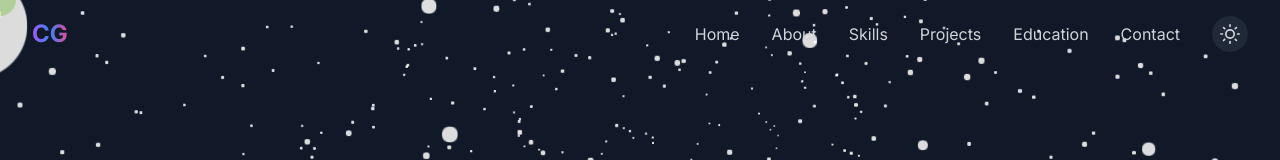
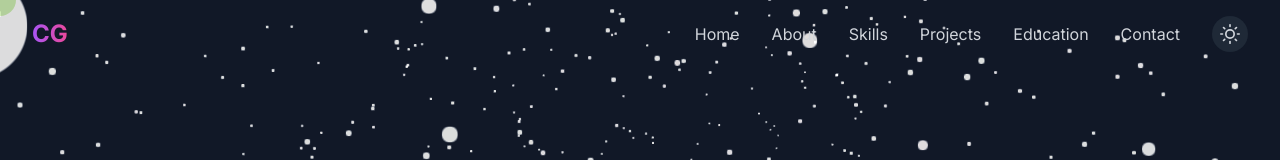
Before and after one commit to MrChami119/PF, a React (Vite) app in the folder chamika-portfolio/: page / in a window 1280 px wide. Shown: the top 160 px of the page. Built offline with nearby package versions, Linux system fonts and the light colour scheme.

Commit message:
Update Navbar.jsx

```diff
--- a/chamika-portfolio/src/components/Navbar.jsx
+++ b/chamika-portfolio/src/components/Navbar.jsx
@@ -39,7 +39,7 @@ const Navbar = ({ darkMode, toggleTheme }) => {
         <div className="flex justify-between items-center">
           <motion.a
             href="#home"
-            className="text-2xl font-bold gradient-text"
+            className="text-2xl font-bold bg-gradient-to-r from-purple-500 to-pink-500 text-transparent bg-clip-text"
             whileHover={{ scale: 1.05 }}
             whileTap={{ scale: 0.95 }}
           >
```
